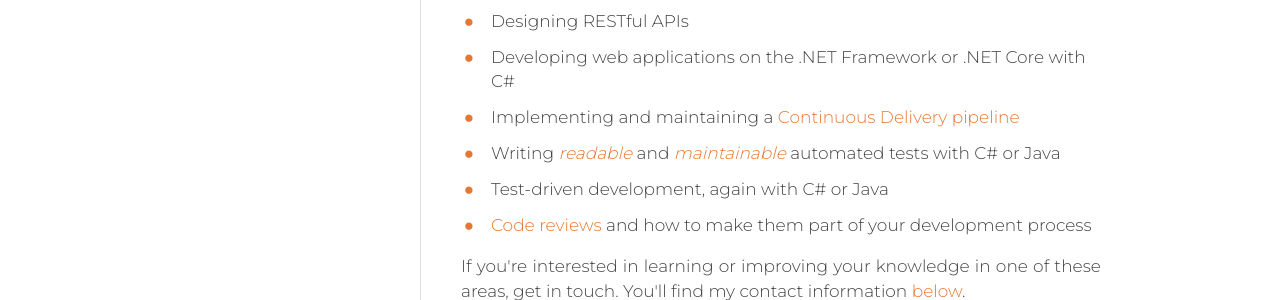
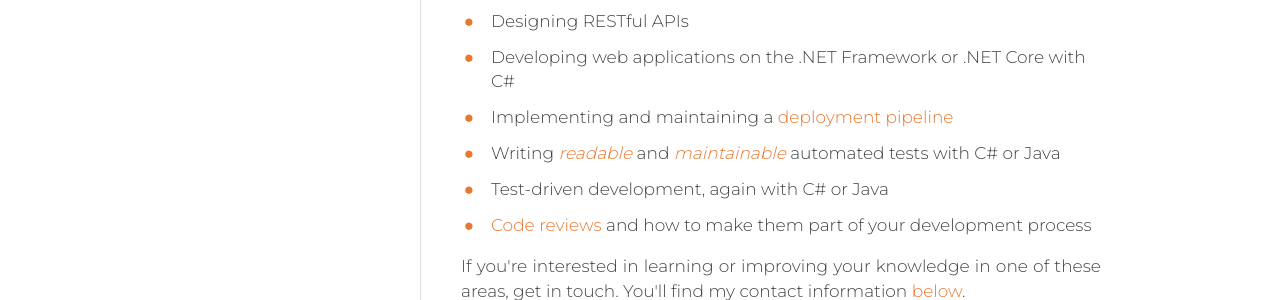
Before and after one commit to megakemp/megakemp.github.io, a Jekyll site: the page built from offering/index.html, in a window 1280 px wide and 900 px high, scrolled down 3050 px. Shown: the part 153-453 px from the top of the window. Built offline with Jekyll 4.4.1, drawn with Linux system fonts in a browser that asks for light colours; nearby versions of some CDN libraries; comment, search, counter and statistics services are not loaded.

Commit message:
Links to the Cake workshop from the offering page

```diff
--- a/offering/index.html
+++ b/offering/index.html
@@ -59,7 +59,7 @@
     <li>Choosing an architecture for a new project</li>
     <li>Assessing and improving the quality of an existing code base</li>
     <li>Establishing a culture of peer review by leaving feedback through Pull Requests</li>
-    <li>Setting up a <a href="https://martinfowler.com/bliki/DeploymentPipeline.html">deployment pipeline</a> from scratch and helping establish <a href="https://martinfowler.com/bliki/ContinuousDelivery.html">Continuous Delivery</a> as a standard practice within the organization</li>
+    <li>Setting up a <a href="/workshops/#building_a_deployment_pipeline_with_csharp_and_cake">deployment pipeline</a> from scratch and helping establish <a href="https://martinfowler.com/bliki/ContinuousDelivery.html">Continuous Delivery</a> as a standard practice within the organization</li>
     <li>Improving the current <a href="https://en.wikipedia.org/wiki/Release_management">Release Management</a> workflow with things like <a href="https://semver.org">Semantic Versioning</a> and choosing a branching strategy</li>
     <li>Getting started with Test-driven development, including how to write <a href="/2011/12/15/keep-your-unit-tests-dry-with-autofixture-customizations/"><em>good tests</em></a></li>
     <li>Using <a href="/git">Git</a> to improve the way the team collaborates by evaluating and choosing an appropriate workflow</li>
@@ -79,7 +79,7 @@
     <li>Object-oriented design and architecture</li>
     <li>Designing RESTful APIs</li>
     <li>Developing web applications on the .NET Framework or .NET Core with C#</li>
-    <li>Implementing and maintaining a <a href="/speaking/#databases_the_elephant_in_the_cd_room">Continuous Delivery pipeline</a></li>
+    <li>Implementing and maintaining a <a href="/workshops/#building_a_deployment_pipeline_with_csharp_and_cake">deployment pipeline</a></li>
     <li>Writing <a href="/speaking/#testing_with_no_harm"><em>readable</em></a> and <a href="/speaking/#testing_the_essential_with_autofixture"><em>maintainable</em></a> automated tests with C# or Java</li>
     <li>Test-driven development, again with C# or Java</li>
     <li><a href="/speaking/#why_no_code_reviews">Code reviews</a> and how to make them part of your development process</li>
```
